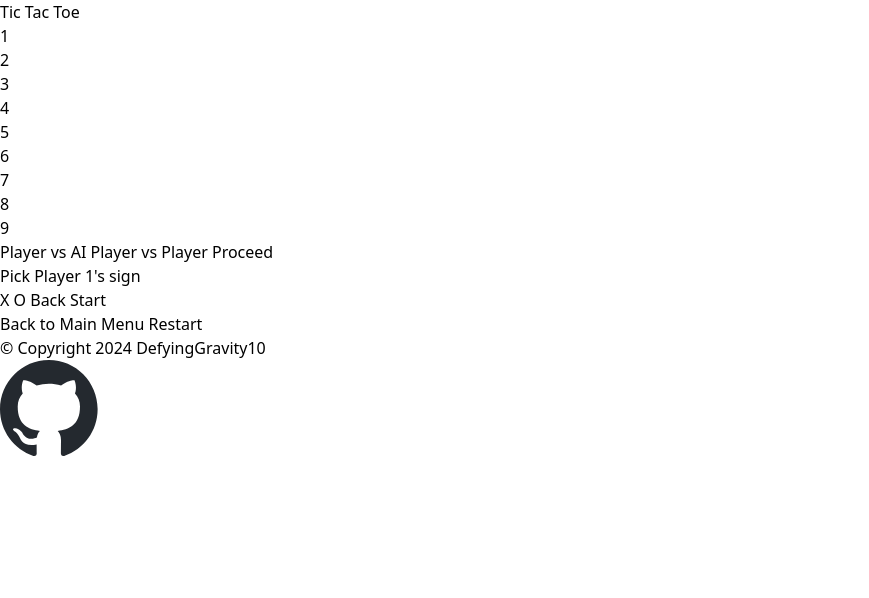
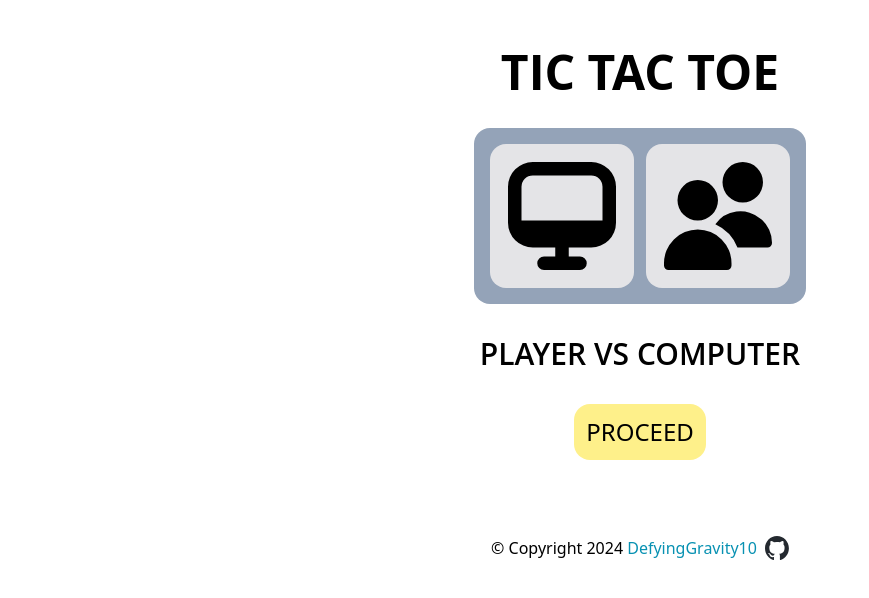
Before and after one commit to DefyingGravity10/tic-tac-toe, a website: page index.html in a window 1280 px wide. Shown: the whole page, without its empty margins (0-869 px from the left). Drawn offline with Linux system fonts and the light colour scheme.

Commit message:
feat: make front page of game

```diff
--- a/index.html
+++ b/index.html
@@ -10,36 +10,28 @@
 
 	<body>
 		<!--Start screen should disappear once stuff start working-->
-		<div class="">
-			<h1>Tic Tac Toe</h1>
+		<div class="m-12 flex flex-col items-center">
 			<!--Title-->
+			<h1 class="mb-8 font-['Open_Sans'] text-3xl font-bold xs:text-4xl sm:text-5xl">
+				TIC TAC TOE
+			</h1>
+			<div class="flex w-full flex-col items-center">
+				<!--First panel-->
+				<!--Make these into buttons allow an extra button to only appear once one is selected-->
+				<div
+					class="mb-8 flex w-full max-w-md items-center justify-around rounded-2xl bg-slate-400 p-1 sm:w-fit"
+				>
+					<button class="vs-computer"></button>
+					<button class="vs-player"></button>
+				</div>
+				<h2 class="mb-8 font-['Open_Sans'] text-xl font-semibold xs:text-2xl sm:text-3xl">
+					PLAYER VS <span id="opponent">COMPUTER</span>
+				</h2>
 
-			<div>
-				<!--First panel-->
-				<div>
-					<div>
-						<div>1</div>
-						<div>2</div>
-						<div>3</div>
-					</div>
-					<div>
-						<div>4</div>
-						<div>5</div>
-						<div>6</div>
-					</div>
-					<div>
-						<div>7</div>
-						<div>8</div>
-						<div>9</div>
-					</div>
-				</div>
-				<!--Make these into buttons allow an extra button to only appear once one is selected-->
-				<button>Player vs AI</button>
-				<button>Player vs Player</button>
-				<button>Proceed</button>
+				<button class="rounded-2xl bg-yellow-200 p-3 text-2xl">PROCEED</button>
 			</div>
 
-			<div>
+			<div class="hidden">
 				<h3>Pick Player 1's sign</h3>
 				<button>X</button>
 				<button>O</button>
@@ -49,9 +41,27 @@
 		</div>
 
 		<!--Board-->
-		<div>
+		<div class="hidden">
 			<!--Just make a board-->
 			<!--Still deciding if a restart button will be used or only once game is finished-->
+			<div>
+				<div>
+					<div>1</div>
+					<div>2</div>
+					<div>3</div>
+				</div>
+				<div>
+					<div>4</div>
+					<div>5</div>
+					<div>6</div>
+				</div>
+				<div>
+					<div>7</div>
+					<div>8</div>
+					<div>9</div>
+				</div>
+			</div>
+
 			<button>Back to Main Menu</button>
 			<button>Restart</button>
 		</div>
--- a/src/input.css
+++ b/src/input.css
@@ -1,3 +1,23 @@
 @tailwind base;
 @tailwind components;
 @tailwind utilities;
+
+.vs-computer,
+.vs-player {
+	@apply m-3 h-36 w-36 rounded-2xl bg-zinc-200 bg-center bg-no-repeat;
+	background-size: 75%;
+}
+
+.vs-computer {
+	background-image: url('/svg/computer.svg');
+}
+
+.vs-player {
+	@apply ml-0;
+	background-image: url('/svg/users.svg');
+}
+
+.vs-computer:hover,
+.vs-player:hover {
+	filter: invert(100%) sepia(100%) saturate(0%) hue-rotate(291deg) brightness(103%) contrast(103%);
+}
--- a/tailwind.config.js
+++ b/tailwind.config.js
@@ -1,8 +1,16 @@
 /** @type {import('tailwindcss').Config} */
 module.exports = {
-  content: ["./index.html", "./src/**/*.{html,js}"],
-  theme: {
-    extend: {},
-  },
-  plugins: [],
-};
+	content: ['./index.html', './src/**/*.{html,js}'],
+	theme: {
+		screens: {
+			xs: '363px',
+			sm: '640px',
+			md: '768px',
+			lg: '1024px',
+			xl: '1280px',
+			'2xl': '1536px'
+		},
+		extend: {}
+	},
+	plugins: []
+}
```
Also changed, not shown: src/styles.css.
